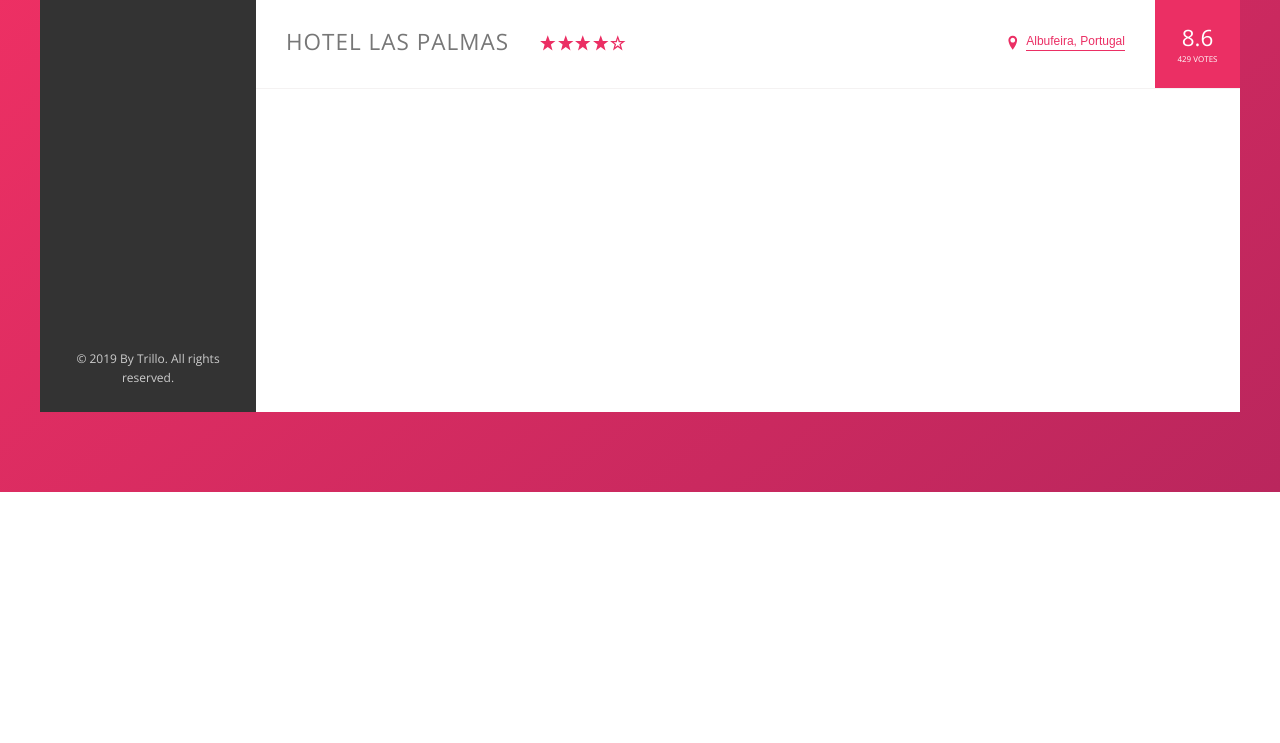
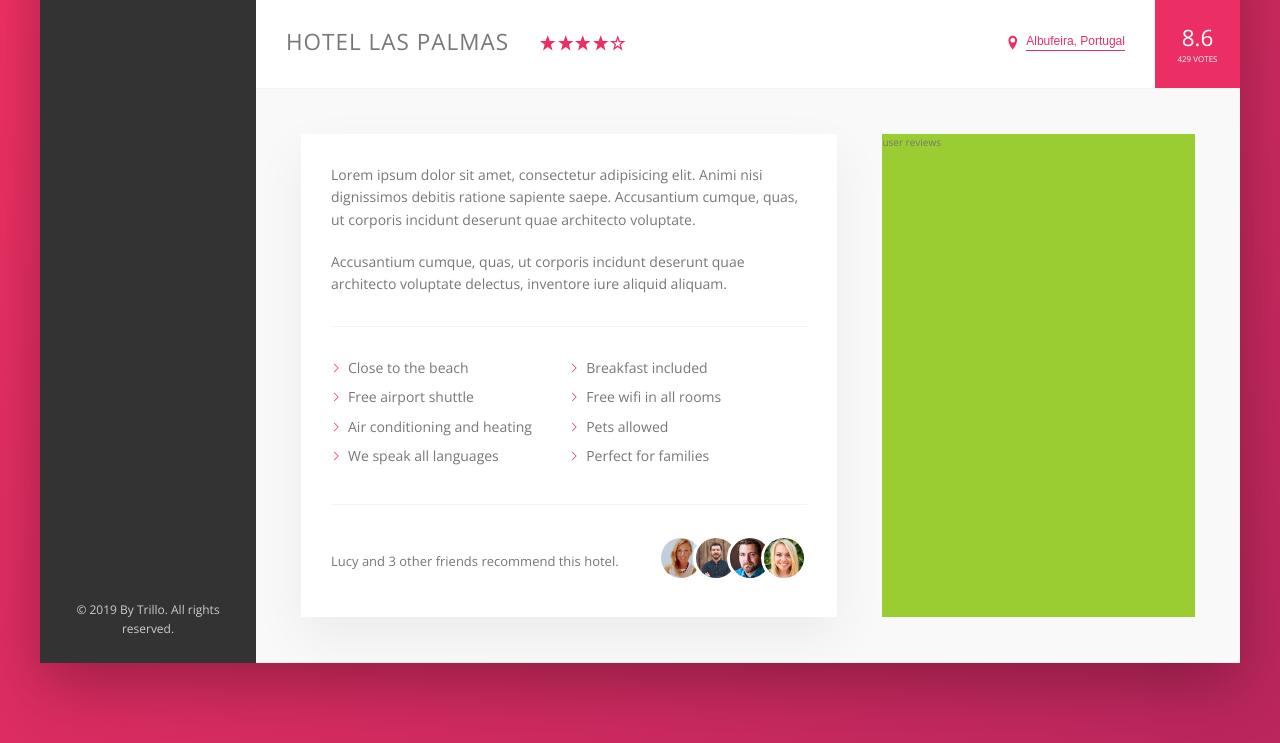
Before and after one commit to SNasser97/trillo-proj, a website: page index.html in a window 1280 px wide. Shown: the part 538-1281 px from the top of the page. Before the commit the page ends 1030 px from the top, so only its background shows below. Drawn offline with nearby package versions, Linux system fonts and the light colour scheme.

Commit message:
hotel desc style added

```diff
--- a/index.html
+++ b/index.html
@@ -140,7 +140,43 @@
                             <div class="overview__rating-count">429 votes</div>
                         </div>
 
+
+
                     </div>
+                     <div class="detail">
+                            <div class="description">
+                                <p class="paragraph">
+                                    Lorem ipsum dolor sit amet, consectetur adipisicing elit. Animi nisi dignissimos debitis ratione sapiente saepe. Accusantium cumque, quas, ut corporis incidunt deserunt quae architecto voluptate.
+                                </p>
+                                 <p class="paragraph">
+                                    Accusantium cumque, quas, ut corporis incidunt deserunt quae architecto voluptate delectus, inventore iure aliquid aliquam.
+                                </p>
+                                <ul class="list">
+                                    <li class="list__item">Close to the beach</li>
+                                    <li class="list__item">Breakfast included</li>
+                                    <li class="list__item">Free airport shuttle</li>
+                                    <li class="list__item">Free wifi in all rooms</li>
+                                    <li class="list__item">Air conditioning and heating</li>
+                                    <li class="list__item">Pets allowed</li>
+                                    <li class="list__item">We speak all languages</li>
+                                    <li class="list__item">Perfect for families</li>
+                                </ul>
+                                <div class="recommend">
+                                    <p class="recommend__count">
+                                        Lucy and 3 other friends recommend this hotel.
+                                    </p>
+                                    <div class="recommend__friends">
+                                        <img src="img/user-2.jpg" alt="Friend 1" class="recommend__photo">
+                                        <img src="img/user-4.jpg" alt="Friend 2" class="recommend__photo">
+                                        <img src="img/user-5.jpg" alt="Friend 3" class="recommend__photo">
+                                        <img src="img/user-6.jpg" alt="Friend 4" class="recommend__photo">
+                                    </div>
+                                </div>
+                            </div>
+                            <div class="user-reviews">
+                                user reviews
+                            </div>
+                        </div>
                 </main>
             </div>
         </div>
--- a/sass/_base.scss
+++ b/sass/_base.scss
@@ -29,7 +29,9 @@ Grey dark 3: #999
 	--colour-grey-dark-2: #777;
 	--colour-grey-dark-3: #999;
 
-	--shadow-dark: 0 2rem 6rem rgba(0,0,0,.3):
+	--shadow-dark: 0 2rem 6rem rgba(0,0,0,.3);
+	--shadow-light: 0 2rem 5rem rgba(0,0,0,.06);
+	--line: 1px solid var(--colour-grey-light-2);
 }
 
 * {
--- a/sass/_components.scss
+++ b/sass/_components.scss
@@ -204,8 +204,8 @@
 .overview {
 	display: flex;
 	align-items: center;
+	border-bottom: var(--line);
 
-	border-bottom: 1px solid var(--colour-grey-light-2);
 	&__heading{
 		font-size: 2.25rem;
 		font-weight: 300;
@@ -288,6 +288,84 @@
 }
 
 /////////////////////////////////////////////////
+// PARAGRAPH
+
+.paragraph:not(:last-of-type) { // last type of this element to not have a margin
+	margin-bottom: 2rem;
+}
+
+/////////////////////////////////////////////////
+// LIST
+.list {
+	list-style:none;
+	margin: 3rem 0;
+	padding: 3rem 0;
+	border-top: var(--line);
+	border-bottom: var(--line);
+
+	display: flex;
+	flex-wrap: wrap;
+
+	&__item {
+		flex:0 0 50%;
+		margin-bottom: .7rem;
+
+		&::before {
+			content: "";
+			display: inline-block;
+			height: 1rem;
+			width:1rem;
+			margin-right: .7rem;
+
+			//Old browsers
+			// background-image: url(../img/chevron-thin-right.svg);
+			// background-size: cover;
+
+			//New browser - masks
+			// masks - defines area where we can look thru an element
+			background-color: var(--colour-primary);
+			-webkit-mask-image: url(../img/chevron-thin-right.svg);
+			-webkit-mask-size: cover;
+			mask-image: url(../img/chevron-thin-right.svg);
+			mask-size: cover;
+		}
+	}
+}
+
+/////////////////////////////////////////////////
+// RECOMMEND
+
+.recommend {
+	font-size: 1.3rem;
+	color:var(--colour-grey-dark-4);
+
+	display: flex;
+	align-items: center;
+
+	&__count {
+		margin-right: auto;
+	}
+
+	&__friends {
+
+	}
+
+	&__photo {
+		box-sizing: content-box; // add border + height + width
+		height: 4rem;
+		width: 4rem;
+		border-radius: 50%;
+		border: 3px solid #fff;
+		&:not(:last-child) {
+			margin-right: -1.5rem;
+		}
+	}
+}
+
+
+
+
+/////////////////////////////////////////////////
 // ANIMATIONS
 
 @keyframes pulsate {
--- a/sass/_layout.scss
+++ b/sass/_layout.scss
@@ -32,6 +32,28 @@
 
 .hotel-view {
 	background-color: #fff;
+
 	flex:1;
-	height: 80rem;
 }
+
+.detail {
+	display: flex;
+	padding: 4.5rem;
+	background-color: var(--colour-grey-light-1);
+	border-bottom: var(--line);
+}
+
+.description {
+	font-size: 1.4rem;
+	background-color: #fff;
+	box-shadow: var(--shadow-light);
+	flex:0 0 60%;
+	margin-right: 4.5rem;
+	padding: 3rem;
+
+}
+
+.user-reviews {
+	background-color: yellowgreen;
+	flex:1;
+}
```
Also changed, not shown: css/style.css.
